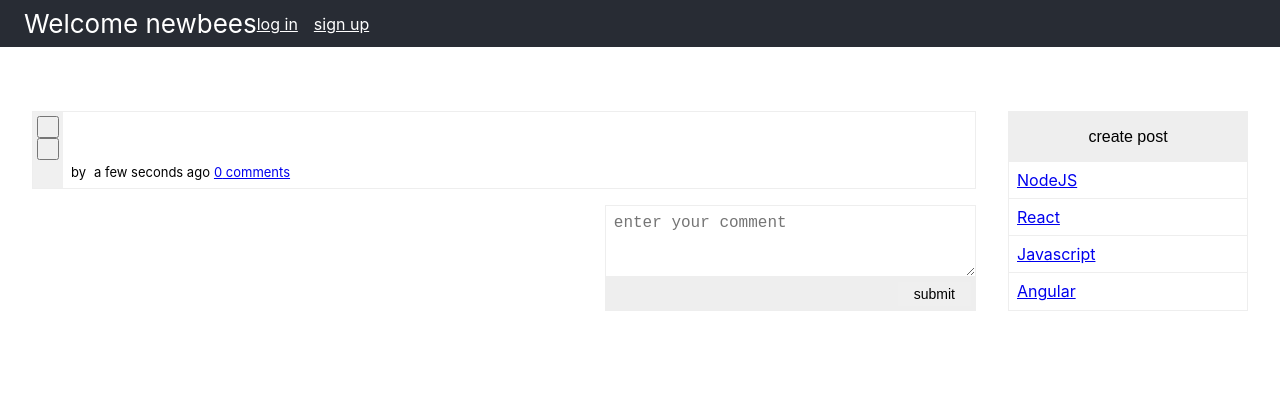
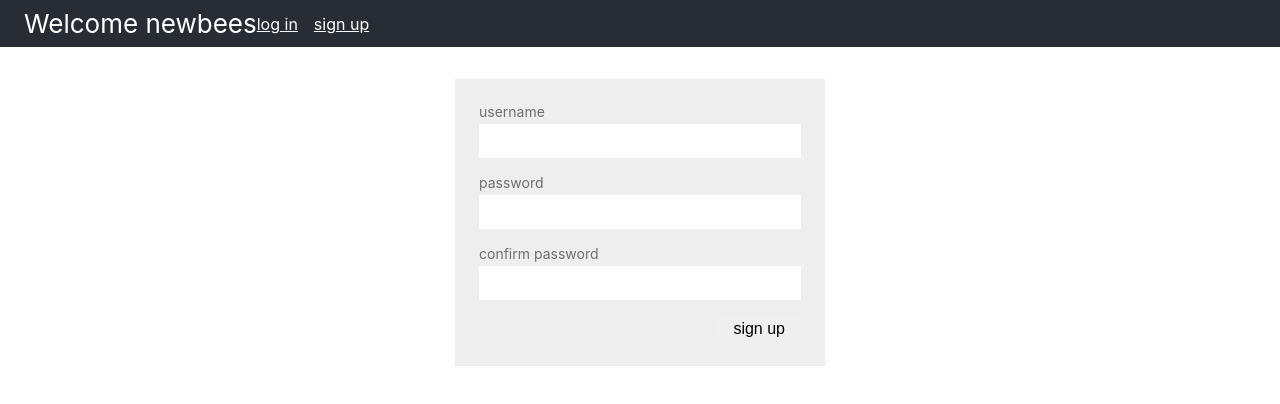
Before and after one commit to kedar2017/reddit-for-newbee-devs, a React (Create React App) app: page /signup in a window 1280 px wide. Shown: the top 404 px of the page. Built offline with nearby package versions, Linux system fonts and the light colour scheme.

Commit message:
Adding common form components

```diff
--- a/src/components/App.js
+++ b/src/components/App.js
@@ -11,6 +11,9 @@ import Comment from './Comment';
 
 import { Route, Switch } from 'react-router-dom';
 import LoginForm from './LoginForm';
+
+import SignupForm from './SignupForm';
+
 
 
 const GlobalStyle = createGlobalStyle`
@@ -31,6 +34,7 @@ const App = props => (
       <GlobalStyle/>
       <Switch>
         <Route path='/login' component={LoginForm} />
+        <Route path='/signup' component={SignupForm} />
         <Route path='/' component={Main}/>
       </Switch>
     </div>
--- /dev/null
+++ b/src/components/Form.js
@@ -0,0 +1,13 @@
+import styled from 'styled-components/macro';
+
+const Form = styled.form`
+  display: flex;
+  flex-direction: column;
+  align-items: flex-start;
+  padding: 24px;
+  margin: 0 auto;
+  max-width: 370px;
+  background-color: #eee;
+`;
+
+export default Form;
--- /dev/null
+++ b/src/components/Input.js
@@ -0,0 +1,17 @@
+import styled from 'styled-components/macro';
+import { Field } from 'redux-form';
+
+const Input = styled(Field)`
+  width: 100%;
+  padding: 8px;
+  margin-bottom: 16px;
+  font-size: 16px;
+  border: none;
+  border-radius: 0;
+  background-color: #fff;
+  -webkit-appearance: none;
+  -moz-appearance: none;
+  appearance: none;
+`;
+
+export default Input;
--- /dev/null
+++ b/src/components/Label.js
@@ -0,0 +1,9 @@
+import styled from 'styled-components/macro';
+
+const Label = styled.label`
+  margin-bottom: 4px;
+  font-size: 14px;
+  color: #6f6f6f;
+`;
+
+export default Label;
--- a/src/components/LoginForm.js
+++ b/src/components/LoginForm.js
@@ -1,51 +1,21 @@
 import React from 'react';
-import styled from 'styled-components/macro';
-import { Field, reduxForm } from 'redux-form';
 
-const Wrapper = styled.div`
-  margin: 0 auto;
-  text-align: center;
-`;
-
-const Form = styled.form`
-  display: inline-flex;
-  flex-direction: column;
-  align-items: flex-start;
-  padding: 24px;
-  background-color: #eee;
-`;
-
-const Label = styled.label`
-  margin-bottom: 4px;
-  font-size: 14px;
-  color: #6f6f6f;
-`;
-
-const Input = styled(Field)`
-  width: 300px;
-  padding: 8px;
-  margin-bottom: 16px;
-  font-size: 16px;
-`;
-
-const SubmitButton = styled.button`
-  align-self: flex-end;
-  padding: 4px 16px;
-  margin-top: 8px;
-  font-size: 16px;
-  border: 1px solid #eee;
-`;
+import { reduxForm } from 'redux-form';
+import Form from './Form';
+import Label from './Label';
+import Input from './Input';
+import SubmitButton from './SubmitButton';
 
 const LoginForm = props => (
-  <Wrapper>
+
     <Form>
-      <Label htmlFor='username'>username</Label>
-      <Input name='username' id='username' type='text' component='input' />
-      <Label htmlFor='password'>password</Label>
-      <Input name='password' id='password' type='password' component='input' />
-      <SubmitButton type='submit'>log in</SubmitButton>
+    <Label htmlFor='username'>username</Label>
+    <Input name='username' id='username' type='text' component='input' />
+    <Label htmlFor='password'>password</Label>
+    <Input name='password' id='password' type='password' component='input' />
+    <SubmitButton type='submit'>log in</SubmitButton>
     </Form>
-  </Wrapper>
+
 );
 
 export default reduxForm({ form: 'login' })(LoginForm);
--- a/src/components/PostView.js
+++ b/src/components/PostView.js
@@ -20,6 +20,11 @@ const CommentListWrapper = styled.div`
   margin-right: 16px;
 `;
 
+const CommentFormWrapper = styled.div`
+  flex: 2;
+`;
+
+
 const PostView = props => (
     <div>
         <PostWrapper>
@@ -30,7 +35,9 @@ const PostView = props => (
             <CommentListWrapper>
                 {props.post && <CommentList comments = {props.post.comments}/>}
             </CommentListWrapper>
-            <CommentForm/>
+            <CommentFormWrapper>
+                <CommentForm />
+            </CommentFormWrapper>
         </CommentSection>
     </div>
 );
--- /dev/null
+++ b/src/components/SignupForm.js
@@ -0,0 +1,23 @@
+import React from 'react';
+
+import { reduxForm } from 'redux-form';
+import Form from './Form';
+import Label from './Label';
+import Input from './Input';
+import SubmitButton from './SubmitButton';
+
+const SignupForm = props => (
+
+<Form>
+<Label htmlFor='username'>username</Label>
+<Input name='username' id='username' type='text' component='input' />
+<Label htmlFor='password'>password</Label>
+<Input name='password' id='password' type='password' component='input' />
+<Label htmlFor='password2'>confirm password</Label>
+<Input name='password2' id='password2' type='password' component='input' />
+<SubmitButton type='submit'>sign up</SubmitButton>
+</Form>
+
+);
+
+export default reduxForm({ form: 'signup' })(SignupForm);
--- /dev/null
+++ b/src/components/SubmitButton.js
@@ -0,0 +1,10 @@
+import styled from 'styled-components/macro';
+
+const SubmitButton = styled.button`
+  align-self: flex-end;
+  padding: 4px 16px;
+  font-size: 16px;
+  border: none;
+`;
+
+export default SubmitButton;
```
Also changed, not shown: 1 other file (tests, documents, lock files or other folders).
